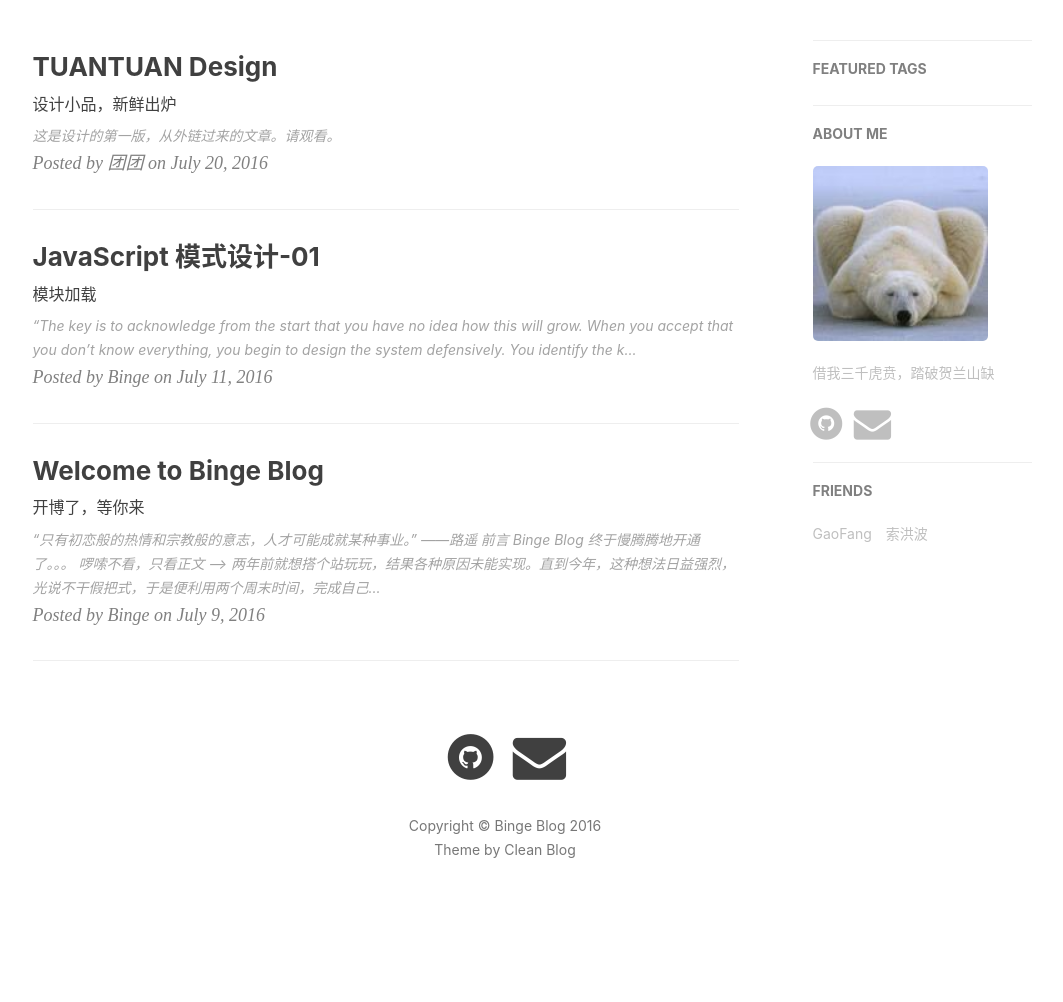
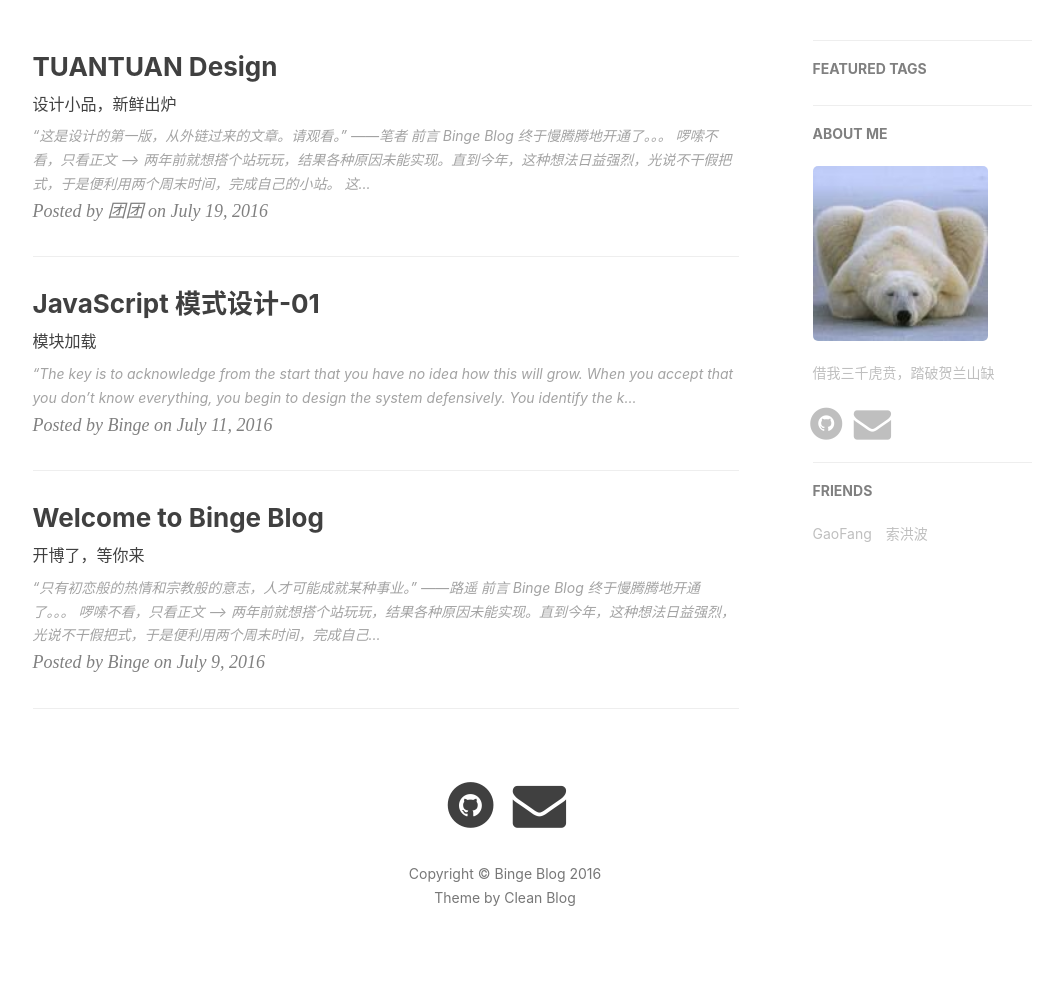
Before and after one commit to bingerambo/bingerambo_Jekyll_deploy, a Jekyll site: the page built from index.html, in a window 1280 px wide. Shown: the part 418-1420 px from the top of the page, without its empty margins (135-1198 px from the left). Built offline with Jekyll 4.4.1, drawn with Linux system fonts in a browser that asks for light colours; nearby versions of some CDN libraries; the list of posts is cut into pages by our own code; comment, search, counter and statistics services are not loaded; before the commit the page ends 1372 px from its top, so only the background shows below that.

Commit message:
update tuantuan post

```diff
--- a/_posts/2016-07-20-tuantuan-weixin.md
+++ b/_posts/2016-07-20-tuantuan-weixin.md
@@ -4,9 +4,24 @@
 subtitle:   "设计小品，新鲜出炉"
 tags:
     - 设计
-date:       2016-07-20 8:00
+date:       2016-07-19 8:00
 author:     "团团"
 bg-color: "linear-gradient(200deg, #7b888e, #0085a1)"
 ---
 
->这是设计的第一版，从外链过来的文章。请观看。
+
+>  “这是设计的第一版，从外链过来的文章。请观看。”
+>                                                  ——笔者
+
+
+### 前言
+
+Binge Blog 终于慢腾腾地开通了。。。
+
+[啰嗦不看，只看正文 ——>](#build)
+
+两年前就想搭个站玩玩，结果各种原因未能实现。直到今年，这种想法日益强烈，光说不干假把式，于是便利用两个周末时间，完成自己的小站。
+这样，能有个地儿可以折腾点自己的东西，还是蛮有意思的。
+
+<p id="build"></p>
+---
```
